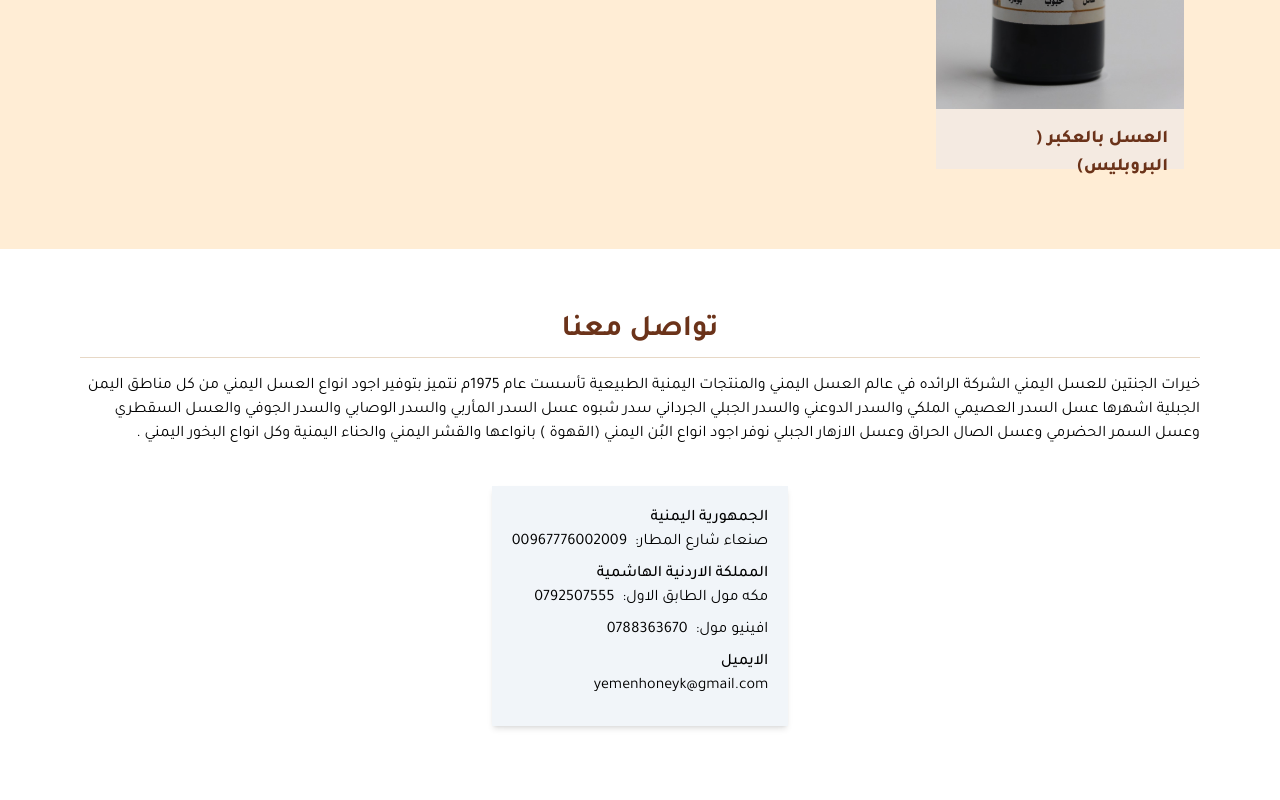
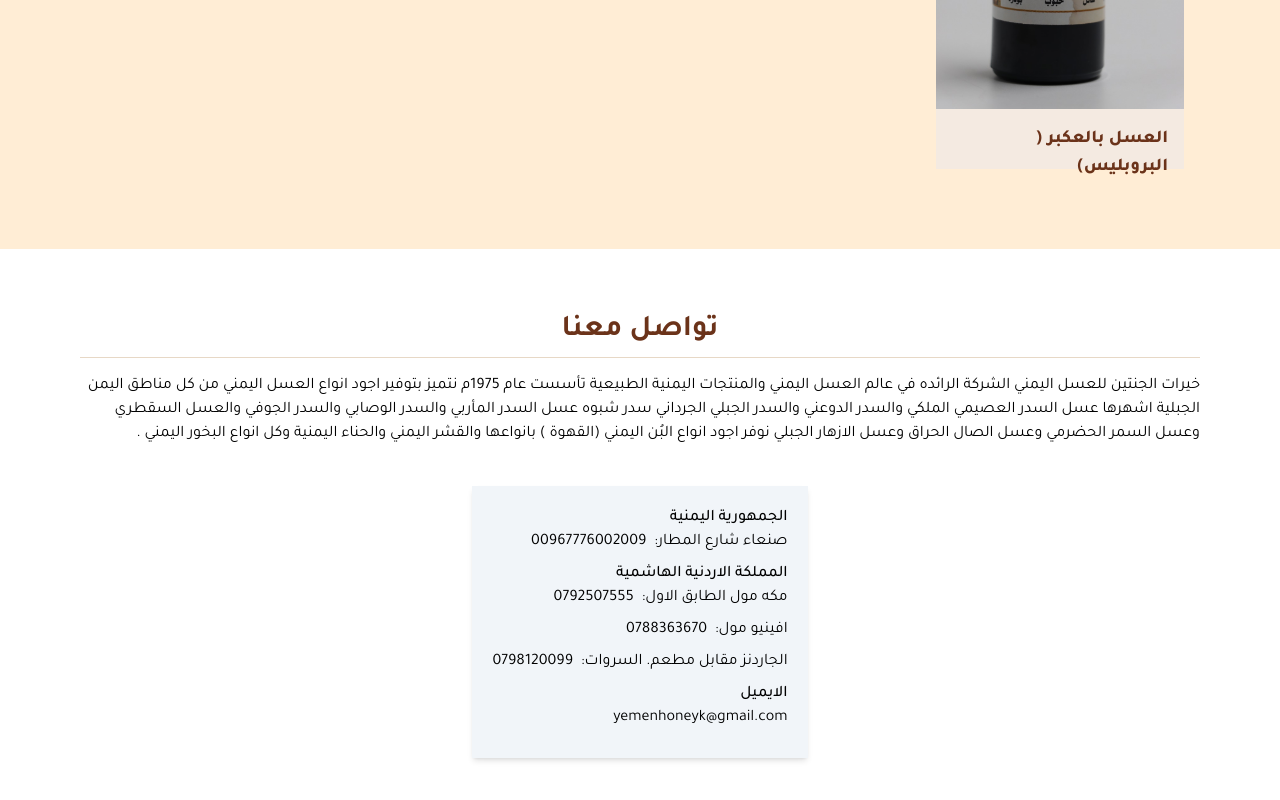
Before and after one commit to saifobeidat/yemeni-honey, a Nuxt app: page / in a window 1280 px wide. Shown: the part 2720-3520 px from the top of the page. Built offline with nearby package versions, Linux system fonts and the light colour scheme.

Commit message:
add gardenz location

```diff
--- a/pages/index.vue
+++ b/pages/index.vue
@@ -90,6 +90,12 @@
                 <div class="w-full sm:w-auto">افينيو مول:</div>
                 <div class="sm:mr-2">0788363670</div>
               </div>
+              <div class="flex flex-wrap mb-2">
+                <div class="w-full sm:w-auto">
+                  الجاردنز مقابل مطعم. السروات:
+                </div>
+                <div class="sm:mr-2">0798120099</div>
+              </div>
 
               <div>
                 <div class="font-medium">الايميل</div>
```
